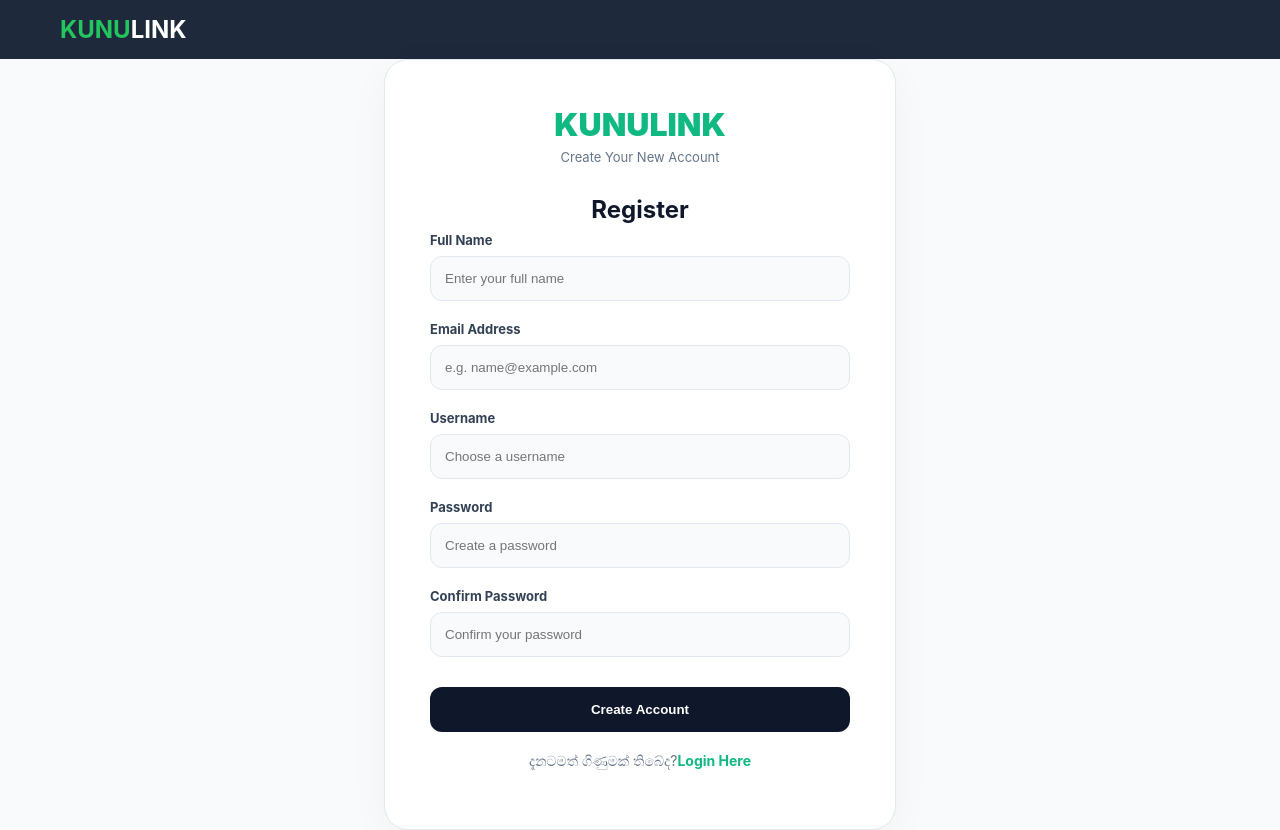
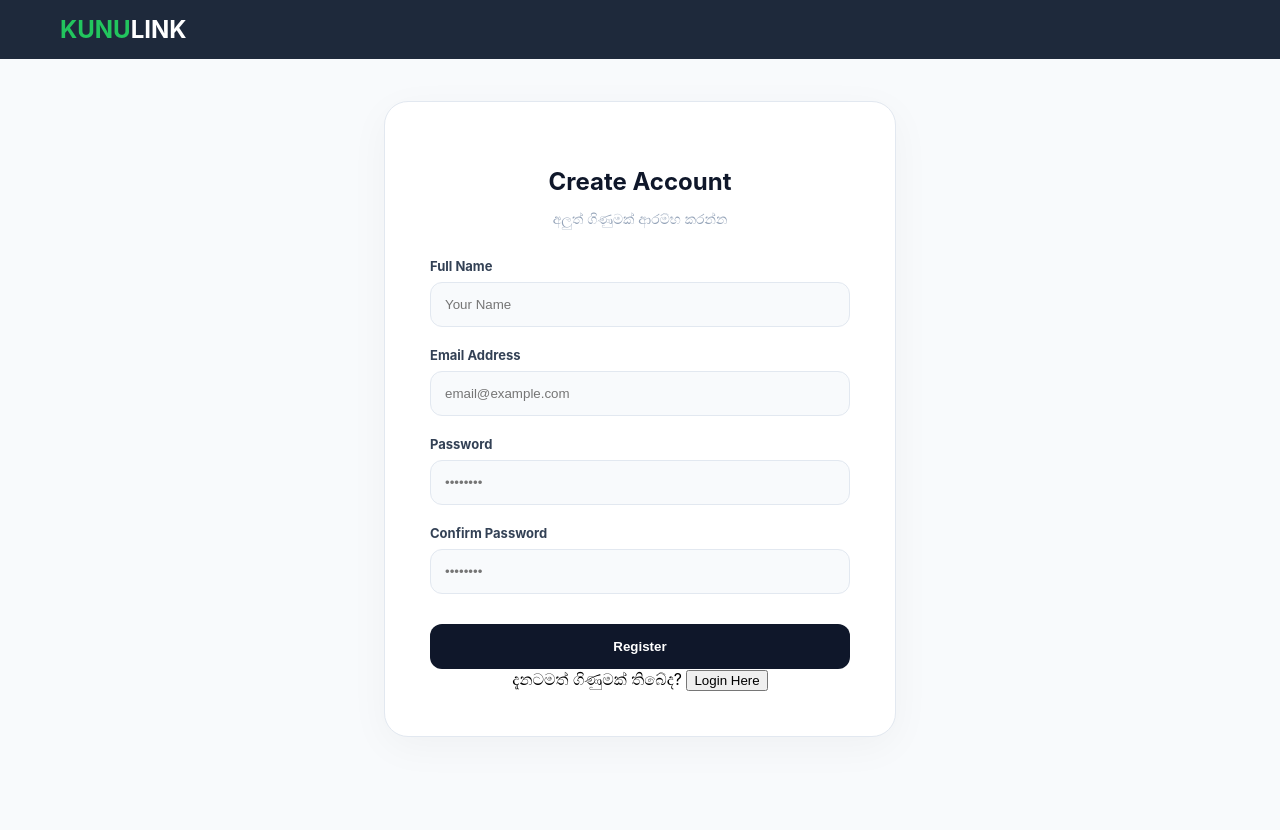
Before and after one commit to Chanulaw/KunuLink, a React (Create React App) app in the folder kunuLeft/: page /register in a window 1280 px wide. After the commit the page ends 800 px from the top, so only its background shows below. Built offline with nearby package versions, Linux system fonts and the light colour scheme.

Commit message:
Update register page

```diff
--- a/kunuLeft/src/pages/Register.js
+++ b/kunuLeft/src/pages/Register.js
@@ -3,112 +3,56 @@ import { useNavigate } from 'react-router-dom';
 import '../App.css';
 
 function Register() {
+  const navigate = useNavigate();
   const [formData, setFormData] = useState({
-    fullName: '',
+    name: '',
     email: '',
-    username: '',
     password: '',
     confirmPassword: ''
   });
-  const [isLoading, setIsLoading] = useState(false);
-  const navigate = useNavigate();
-
-  const handleChange = (e) => {
-    setFormData({ ...formData, [e.target.name]: e.target.value });
-  };
 
   const handleRegister = (e) => {
     e.preventDefault();
-    if (formData.password !== formData.confirmPassword) {
+    if(formData.password !== formData.confirmPassword) {
       alert("මුරපද එකිනෙකට නොගැලපේ!");
       return;
     }
-
-    setIsLoading(true);
-    // දත්ත ගබඩා කිරීමේ ක්‍රියාවලිය අනුකරණය කිරීම (Simulation)
-    setTimeout(() => {
-      alert("ගිණුම සාර්ථකව සාදන ලදී! දැන් ලොග් වන්න.");
-      navigate('/'); // සාර්ථක වූ පසු ලොගින් පේජ් එකට යැවීම
-    }, 1500);
+    alert("සාර්ථකව ලියාපදිංචි විය!");
+    navigate('/login'); // රෙජිස්ටර් වූ පසු ලොගින් පේජ් එකට යවයි
   };
 
   return (
-    <div className="auth-container">
-      <div className="login-card registration-card">
-        <div className="brand-header">
-          <h1 className="brand-logo">KUNU<span>LINK</span></h1>
-          <p className="brand-tagline">Create Your New Account</p>
-        </div>
-
-        <h2 className="login-title">Register</h2>
+    <div className="auth-container full-height">
+      <div className="login-card shadow-premium animate-slide-up">
+        <h2 className="login-title">Create Account</h2>
+        <p className="login-subtitle">අලුත් ගිණුමක් ආරම්භ කරන්න</p>
 
         <form onSubmit={handleRegister} className="login-form">
           <div className="input-group">
             <label>Full Name</label>
-            <input
-              type="text"
-              name="fullName"
-              placeholder="Enter your full name"
-              onChange={handleChange}
-              required
-            />
+            <input type="text" placeholder="Your Name" required />
           </div>
-
           <div className="input-group">
             <label>Email Address</label>
-            <input
-              type="email"
-              name="email"
-              placeholder="e.g. name@example.com"
-              onChange={handleChange}
-              required
-            />
+            <input type="email" placeholder="email@example.com" required />
           </div>
-
-          <div className="input-group">
-            <label>Username</label>
-            <input
-              type="text"
-              name="username"
-              placeholder="Choose a username"
-              onChange={handleChange}
-              required
-            />
-          </div>
-
           <div className="input-group">
             <label>Password</label>
-            <input
-              type="password"
-              name="password"
-              placeholder="Create a password"
-              onChange={handleChange}
-              required
-            />
+            <input type="password" placeholder="••••••••" required />
           </div>
-
           <div className="input-group">
             <label>Confirm Password</label>
-            <input
-              type="password"
-              name="confirmPassword"
-              placeholder="Confirm your password"
-              onChange={handleChange}
-              required
-            />
+            <input type="password" placeholder="••••••••" required />
           </div>
-
-          <button type="submit" className="login-submit-btn" disabled={isLoading}>
-            {isLoading ? "Creating Account..." : "Create Account"}
-          </button>
+          <button type="submit" className="login-submit-btn">Register</button>
         </form>
 
-        <p className="auth-footer" style={{ marginTop: '20px' }}>
-          දැනටමත් ගිණුමක් තිබේද?
-          <span className="register-link" onClick={() => navigate('/')}>
+        <div className="auth-footer-text">
+          <span>දැනටමත් ගිණුමක් තිබේද? </span>
+          <button className="link-btn" onClick={() => navigate('/login')}>
             Login Here
-          </span>
-        </p>
+          </button>
+        </div>
       </div>
     </div>
   );
```
